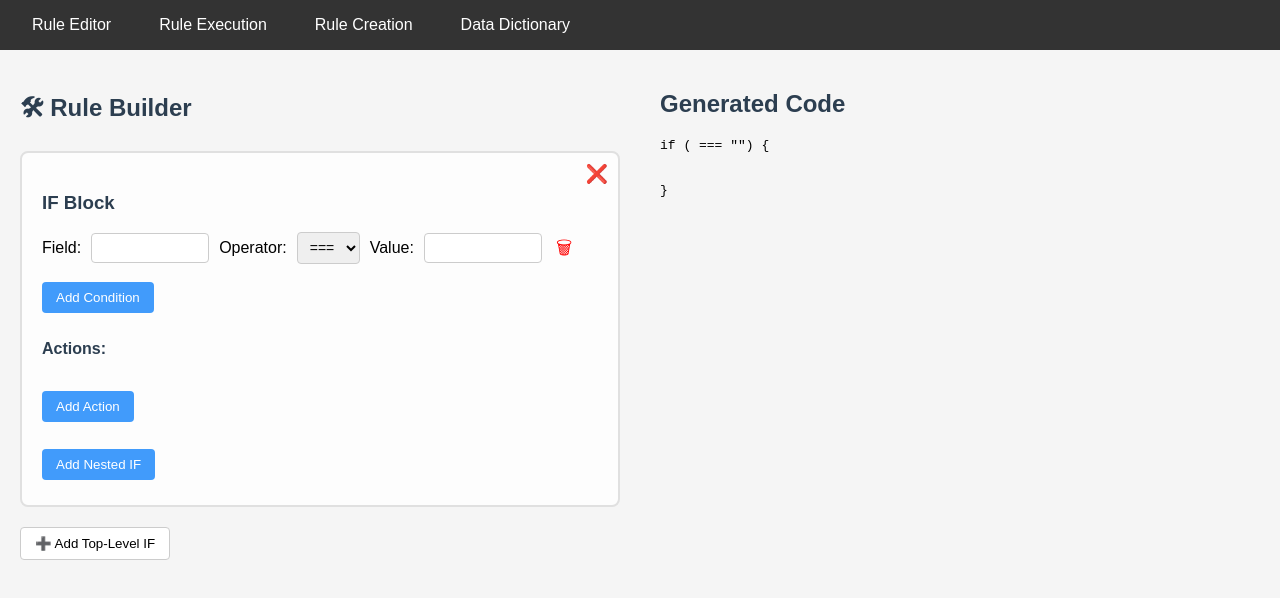
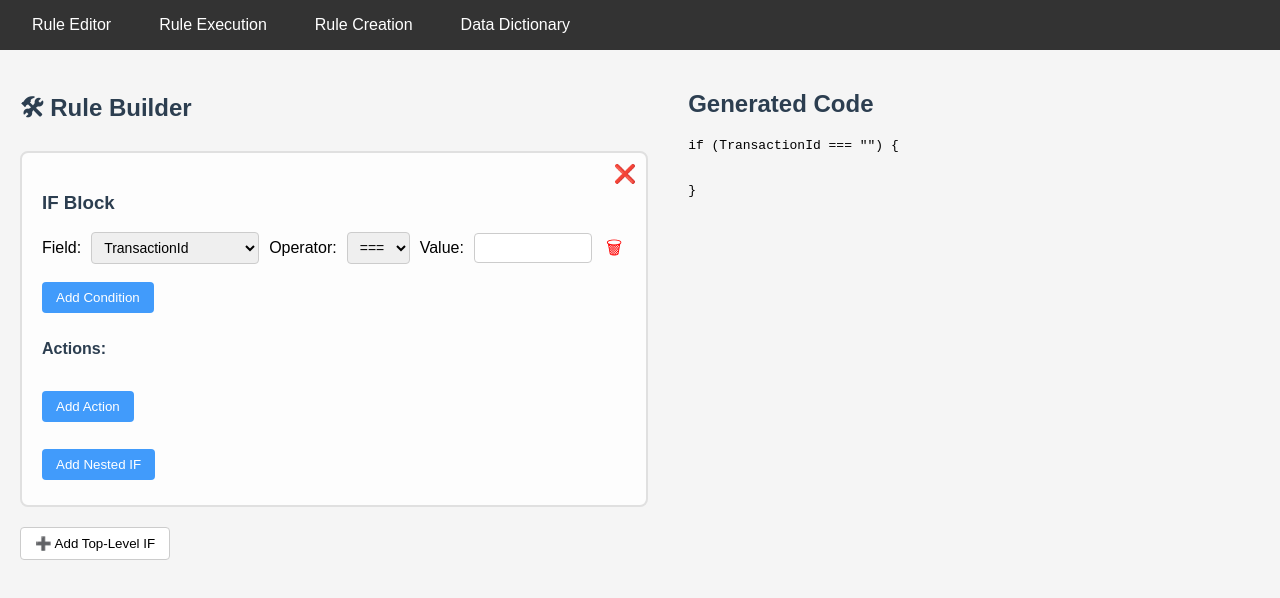
Before and after one commit to bh01462749/rule-engine-ui, a React (Create React App) app: page /create in a window 1280 px wide. Both pictures are taken after a click on the button "Add Condition". Shown: the top 598 px of the page. Built offline with nearby package versions, Linux system fonts and the light colour scheme.

Commit message:
ui changes add selection options for Field

```diff
--- a/src/Components/ConditionBuilder.js
+++ b/src/Components/ConditionBuilder.js
@@ -14,7 +14,7 @@ function ConditionBuilder({ conditions, onChange }) {
       // Add a logic operator *before* the new condition
       updated.push({ type: 'logic', value: '&&' });
     }
-    updated.push({ type: 'condition', field: '', operator: '===', value: '' });
+    updated.push({ type: 'condition', field: 'TransactionId', operator: '===', value: '' });
     onChange(updated);
   };
 
@@ -53,11 +53,22 @@ function ConditionBuilder({ conditions, onChange }) {
         return (
           <div key={idx} className="condition-row">
             <label>Field:</label>
-            <input
-              style={{ width: '100px' }}
+            <select
               value={item.field}
               onChange={(e) => updateCondition(idx, 'field', e.target.value)}
-            />
+            >
+                <option value="TransactionId">TransactionId</option>
+                <option value="CustomerId">CustomerId</option>
+                <option value="CustomerActNum">CustomerActNum</option>
+                <option value="CustomerDOB">CustomerDOB</option>
+                <option value="CustGender">CustomerGender</option>
+                <option value="CustLocation">CustomerLocation</option>
+                <option value="CustAccountBalance">CustAccountBalance</option>
+                <option value="TransactionAmount">TransactionAmount</option>
+                <option value="MerchantName">MerchantName</option>
+                <option value="TransactionCountry">TransactionCountry</option>
+                <option value="Currency">Currency</option>
+            </select>
             <label>Operator:</label>
             <select
               value={item.operator}
```
